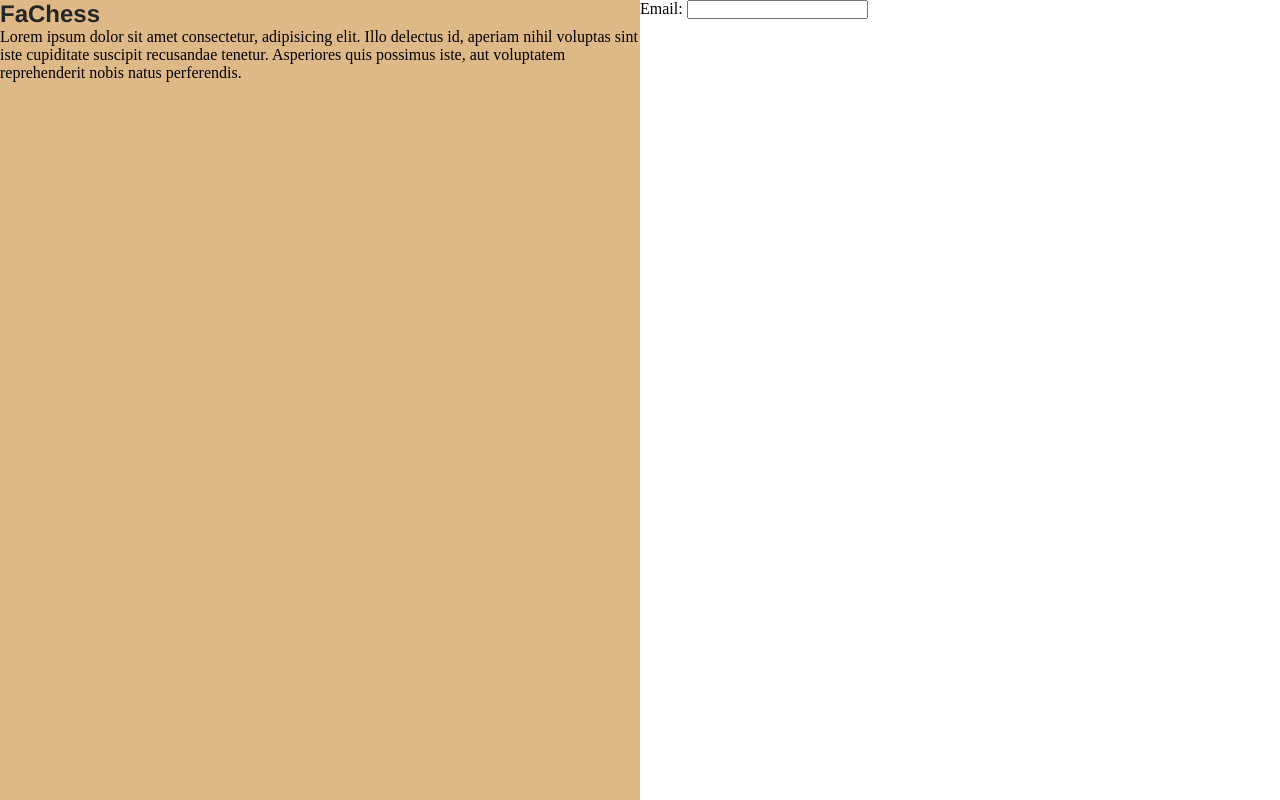
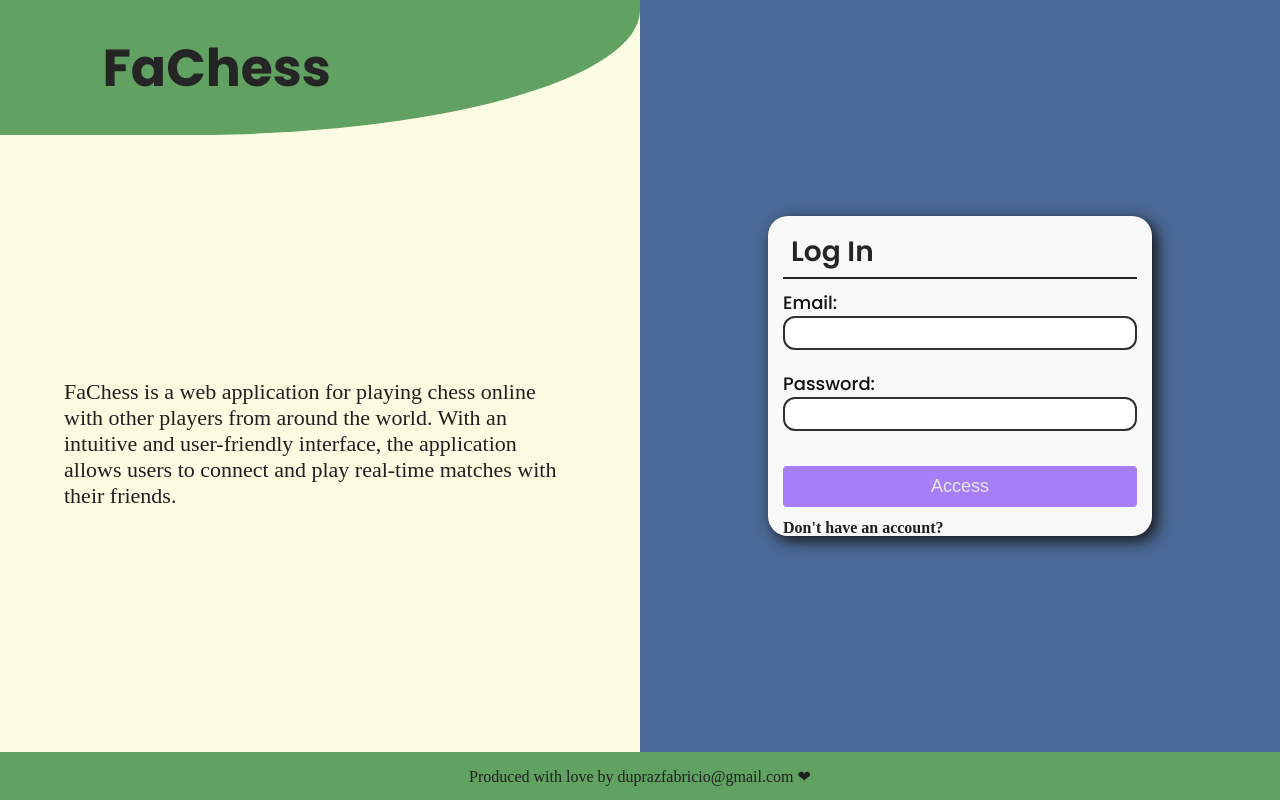
Before and after one commit to F-Dupraz/FaChess, a website: page src/views/index.html in a window 1280 px wide. Drawn offline with Linux system fonts and the light colour scheme; files that its build step writes are made by us from their sources; files whose address does not match are found by name; a web font is replaced by a local one.

Commit message:
Inicio de la capa frontend y finalizaón del index

```diff
--- a/src/public/css/style.css
+++ b/src/public/css/style.css
@@ -4,27 +4,152 @@
   padding: 0px;
 }
 
-body {
+.body {
   display: flex;
   width: 100vw;
-  height: 100vh;
+  height: 94vh;
 }
 
 .Main-section {
   width: 50%;
-  background-color: burlywood;
+  background-color: #FCFCE2;
 }
 
-.Main-section header {
+.Main-section__header {
   width: 100%;
+  height: 18%;
+  background-color: #61a161;
+  border-radius: 0px 0px 450px 100px / 0px 0px 125px 0px;
+  border: none;
+  display: flex;
+  align-items: center;
 }
 
-.Main-section header h1 {
-  font-family: 'Franklin Gothic Medium', 'Arial Narrow', Arial, sans-serif;
+.Main-section__header h1 {
+  font-family: 'Poppins', Arial, sans-serif;
+  font-size: 52px;
+  font-weight: 700;
   color: #252525;
+  margin-left: 16%;
+}
+
+.Main-section__main {
+  height: 82%;
+  padding: 10%;
+  display: flex;
+  align-items: center;
+  justify-content: center;
+}
+
+.Main-section__main p {
+  font-family: 'Castoro Titling', 'Times New Roman', Times, serif;
+  font-size: 22px;
+  font-weight: 400;
+  color: #1f1f1f;
 }
 
 .Login-section {
   width: 50%;
-  background-color: #FFFFFF;
+  display: flex;
+  align-items: center;
+  justify-content: center;
+  background-color: #4B6996;
 }
+
+.Login-section__form {
+  width: 60%;
+  height: 40vh;
+  padding: 10px 15px;
+  border: none;
+  border-radius: 20px 20px 20px 20px;
+  box-shadow: 5px 5px 15px #161616;
+  display: flex;
+  flex-direction: column;
+  align-items: flex-start;
+  background-color: #F9F9F9;
+}
+
+.Login-section__form h2 {
+  width: 100%;
+  padding-left: 8px;
+  padding-bottom: 4px;
+  margin-top: 5px;
+  border-bottom: 2px solid #252525;
+  font-size: 28px;
+  font-family: 'Poppins', Arial, sans-serif;
+  font-weight: 600;
+  color: #252525;
+}
+
+.Login-section__form div {
+  width: 100%;
+  margin: 10px auto;
+  font-size: 18px;
+  font-weight: 500;
+  font-family: 'Poppins', Arial, sans-serif;
+  color: #101010;
+}
+
+.Login-section__form input {
+  width: 100%;
+  padding: 8px 5px;
+  font-size: 12px;
+  border: 2px solid #303030;
+  border-radius: 12px;
+}
+
+.Login-section__form input:focus {
+  border: 2px solid #101010;
+  border-radius: 8px;
+}
+
+.Login-section__form .login-button {
+  margin-top: 25px;
+  background-color: #A77EF9;
+  color: #e7e7e7;
+  border: 2px solid #A77EF9;
+  border-radius: 4px;
+  font-size: 18px;
+  padding: 8px 5px;
+  cursor: pointer;
+  transition: 0.5s ease;
+}
+
+.Login-section__form .login-button:hover {
+  background-color: #e7e7e7;
+  color: #8a68ce;
+  border: 2px solid #7559af;
+}
+
+.Login-section__form p {
+  margin-top: 12px;
+}
+
+.Login-section__form p a {
+  margin-top: 10px;
+  font-family: 'Castoro Titling', 'Times New Roman', Times, serif;
+  font-size: 16px;
+  font-weight: 400;
+  text-decoration: none;
+  color: #1f1f1f;
+  transition: 0.33s ease;
+}
+
+.Login-section__form p a:hover {
+  text-decoration: underline;
+  color: #252525;
+}
+
+.footer {
+  height: 6vh;
+  width: 100vw;
+  display: flex;
+  align-items: center;
+  justify-content: center;
+  font-family: 'Castoro Titling', 'Times New Roman', Times, serif;
+  font-size: 16px;
+  font-weight: 400;
+  text-decoration: none;
+  color: #1f1f1f;
+  background-color: #61a161;
+}
--- a/src/views/index.html
+++ b/src/views/index.html
@@ -4,26 +4,41 @@
   <meta charset="UTF-8" />
   <meta http-equiv="X-UA-Compatible" content="IE=edge" />
   <meta name="viewport" content="width=device-width, initial-scale=1.0" />
+  <link rel="preconnect" href="https://fonts.googleapis.com" />
+  <link rel="preconnect" href="https://fonts.gstatic.com" crossorigin />
+  <link href="https://fonts.googleapis.com/css2?family=Castoro+Titling&family=Poppins:wght@500;600;700;800&family=Roboto+Slab:wght@300;400;500;900&family=Roboto:wght@300;400;500;900&display=swap" rel="stylesheet" />
   <link rel="stylesheet" href="css/style.css" />
   <title>FaChess</title>
 </head>
 <body>
+  <div class="body">
     <section class="Main-section">
-    <header>
+      <header class="Main-section__header">
         <h1>FaChess</h1>
       </header>
-    <main>
+      <main class="Main-section__main">
         <p>
-        Lorem ipsum dolor sit amet consectetur, adipisicing elit. Illo delectus id, aperiam nihil voluptas sint iste cupiditate suscipit recusandae tenetur. Asperiores quis possimus iste, aut voluptatem reprehenderit nobis natus perferendis.
+          FaChess is a web application for playing chess online with other players from around the world. With an intuitive and user-friendly interface, the application allows users to connect and play real-time matches with their friends.
         </p>
       </main>
     </section>
     <section class="Login-section">
-    <form action="/" method="post">
-      <label for="email">Email:</label>
+      <form class="Login-section__form" action="/" method="post">
+        <h2>Log In</h2>
+        <div>
+          <label for="email">Email:</label> <br />
           <input type="email" name="email" id="email_input" />
+        </div>
+        <div>
+          <label for="password">Password:</label> <br />
+          <input type="password" name="password" id="password_input" />
+        </div>
+        <input class="login-button" type="submit" value="Access" />
+        <p><a href="/register"><strong>Don't have an account?</strong></a></p>
       </form>
     </section>
+  </div>
+  <footer class="footer">Produced with love by duprazfabricio@gmail.com ❤</footer>
   <script src="js/static.js"></script>
 </body>
 </html>
```
Lines whose indentation alone changed are shown as unchanged.
